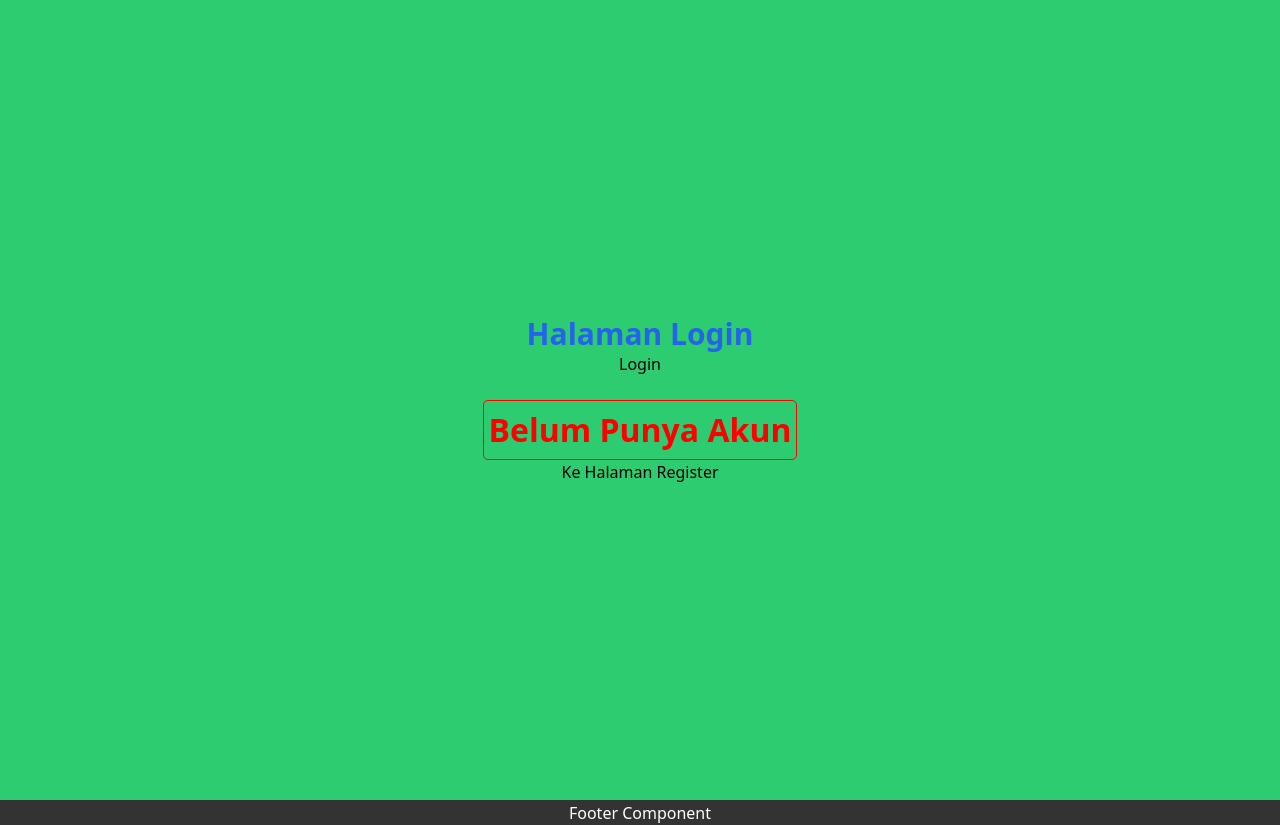
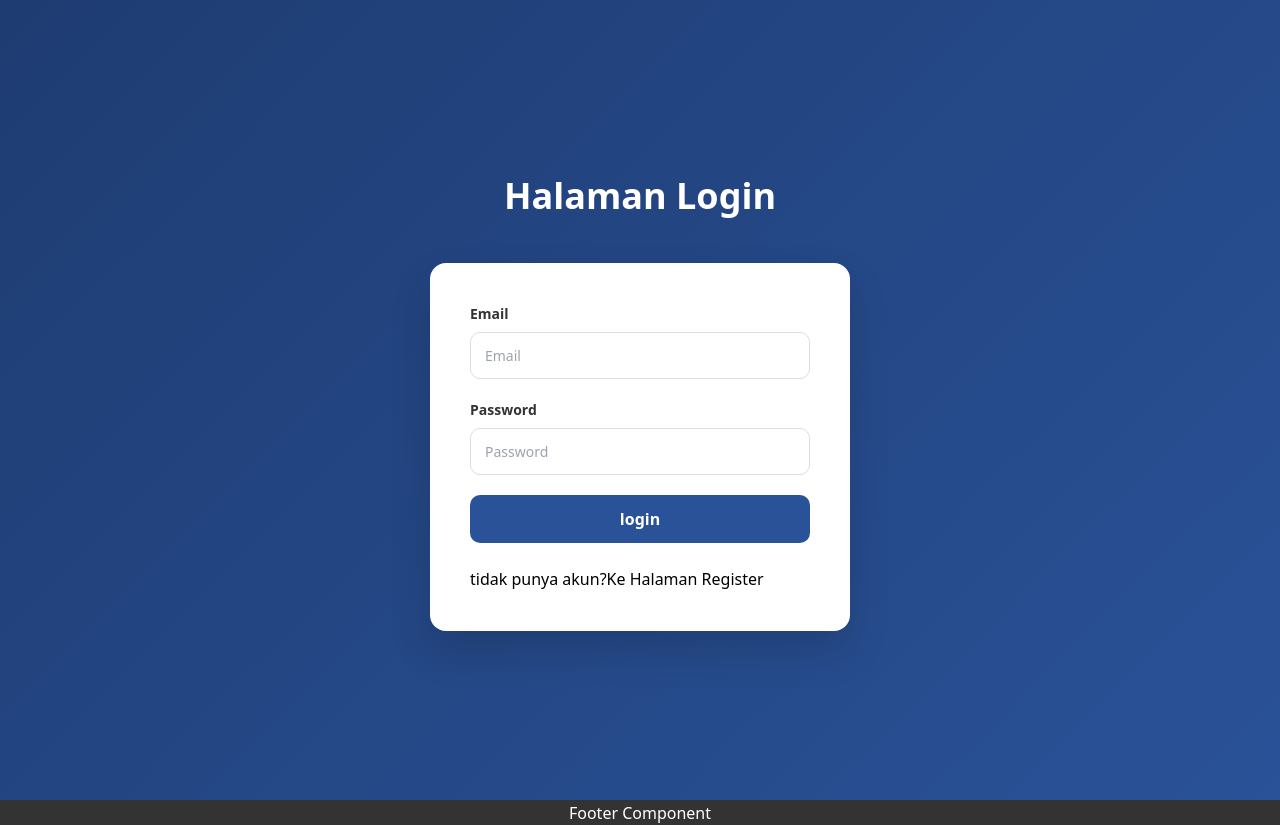
Before and after one commit to AbdillahNS/Pemrograman_Framework, a Next.js app: page /auth/login in a window 1280 px wide. Built offline with nearby package versions, Linux system fonts and the light colour scheme.

Commit message:
Jobsheet 16

```diff
--- a/src/Middleware/withAuth.ts
+++ b/src/Middleware/withAuth.ts
@@ -5,6 +5,8 @@
   NextRequest,
   NextResponse,
 } from "next/server";
+
+const hanyaAdmin = ["/admin"];
 
 export default function withAuth(
   middleware: NextMiddleware,
@@ -20,8 +22,12 @@
       });
 
       if (!token) {
-        const loginUrl = new URL("/", req.url);
-        return NextResponse.redirect(loginUrl);
+        const Url = new URL("/auth/login", req.url);
+        Url.searchParams.set("callbackUrl", encodeURI(req.url));
+        return NextResponse.redirect(Url);
+      }
+      if (token.role !== "admin" && hanyaAdmin.includes(pathname)) {
+        return NextResponse.redirect(new URL("/", req.url));
       }
     }
     return middleware(req, next);
--- a/src/middleware.ts
+++ b/src/middleware.ts
@@ -1,5 +1,5 @@
-import { NextResponse } from 'next/server'
-import type { NextRequest } from 'next/server'
+import { NextResponse } from 'next/server';
+import type { NextRequest } from 'next/server';
 
 export function middleware(request: NextRequest) {
     const isLogin = false; // jika false kehalaman login, jika true maka bisa akses halaman produk
--- /dev/null
+++ b/src/pages/admin/index.tsx
@@ -0,0 +1,18 @@
+const HalamanAdmin = () => {
+  return (
+    <div>
+      <div className="admin">
+        <h1>Halaman Admin</h1>
+        <p>
+          Selamat datang di halaman admin! Anda memiliki akses penuh ke semua
+          fitur dan data di aplikasi ini. Di sini, Anda dapat mengelola
+          pengguna, melihat laporan, dan melakukan tugas administratif lainnya.
+          Pastikan untuk menggunakan hak akses Anda dengan bijak dan menjaga
+          keamanan data pengguna.
+        </p>
+      </div>
+    </div>
+  );
+};
+
+export default HalamanAdmin;
--- a/src/pages/auth/login.tsx
+++ b/src/pages/auth/login.tsx
@@ -1,9 +1,9 @@
-import Tampilanlogin from "../../views/auth/login";
+import TampilanLogin from "../../views/auth/login";
 
 const halamanLogin = () => {
     return (
         <>
-        <Tampilanlogin />
+        <TampilanLogin />
         </>
     );
 };
--- a/src/utils/db/servicefirebase.ts
+++ b/src/utils/db/servicefirebase.ts
@@ -29,6 +29,21 @@
   return data;
 }
 
+export async function signIn (
+    email: string,) {
+    const q = query(collection(db, "users"), where("email", "==", email));
+    const querySnapshot = await getDocs(q);
+    const data = querySnapshot.docs.map((doc) => ({
+      id: doc.id,
+      ...doc.data(),
+    }));
+    if (data) {
+        return data[0];
+    } else {
+        return null;
+    }
+}
+
 export async function signUp(
   userData: {
     email: string;
@@ -58,7 +73,7 @@
   } else {
     // user belum ada -> boleh daftar
     userData.password = await bcrypt.hash(userData.password, 10);
-    userData.role = "member";
+    userData.role = "user";
     await addDoc(collection(db, "users"), userData)
       .then(() => {
         callback({
--- a/src/views/auth/login/index.tsx
+++ b/src/views/auth/login/index.tsx
@@ -1,24 +1,130 @@
-import Link from 'next/link';
-import { useRouter } from 'next/router';
-// import styles from './login.module.css';
-import styles from './login.module.scss';
+import Link from "next/link";
+import style from "../../auth/login/login.module.scss";
+import { useRouter } from "next/router";
+import { useState } from "react";
+import { signIn } from "next-auth/react";
 
-const halamanLogin = () => {
-    const { push } = useRouter();
+const TampilanLogin = () => {
+    const [isLoading, setIsLoading] = useState(false);
+    const { push, query } = useRouter();
 
-    const handleLogin = () => {
-        // logic login disini
-        push('/produk'); // Imperatif navigation ke Product
+    const callbackUrl: any = query.callbackUrl || "/";
+    const [error, setError] = useState("");
+    const handleSubmit = async (event: any)=> {
+        event.preventDefault();
+        setError("");
+        setIsLoading(true);
+
+        // const form = event.currentTarget;
+        // const formData = new FormData(event.currentTarget);
+        // const email = ((formData.get("email") as string) || "").trim();
+        // const password = (formData.get("Password") as string) || "";
+
+        // if (!email) {
+        //     setIsLoading(false);
+        //     setError("Email wajib diisi");
+        //     return;
+        // }
+
+        // if (password.length < 6) {
+        //     setIsLoading(false);
+        //     setError("Password minimal 6 karakter");
+        //     return;
+        // }
+
+        // const response = await fetch("/api/login", {
+        //     method: "POST",
+        //     headers: {
+        //         "Content-Type": "application/json",
+        //     },
+        //     body: JSON.stringify({ email, password }),
+        // });
+        // const result = await response.json();
+        // if (response.status === 200) {
+        //     form.reset();
+        //     setIsLoading(false);
+        //     push("/auth/login");
+        // } else {
+        //     setIsLoading(false);
+        //     setError(result.name || "An error occurred");
+        // }
+        try {
+            const res = await signIn("credentials", {
+                redirect: false,
+                email: event.target.email.value,
+                password: event.target.Password.value,
+                callbackUrl,
+            });
+
+            // console.log("signIn response:", res);
+            if (!res?.error) {
+                setIsLoading(false);
+                push(callbackUrl);
+            } else {
+                setIsLoading(false);
+                setError(res?.error || "Login failed");
+            }
+        } catch (error) {
+            setIsLoading(false);
+            setError("wrong email or password");
+        }
     };
 
     return (
-        <div className={styles.login}>
-            <h1 className="text-3xl font-bold text-blue-600">Halaman Login</h1>
-            <button onClick={() => handleLogin()}>Login</button><br />
-            <h1 style={{ color: "red", border: "1px solid red", borderRadius: "5px", padding: "5px" }}>Belum Punya Akun</h1>
-            <Link href={"/auth/register"}>Ke Halaman Register</Link>
+        <div className={style.login}>
+                {error && <p className={style.login__error}>{error}</p>}
+            <h1 className={style.login__title}>Halaman Login</h1>
+            <div className={style.login__form}>
+                <form onSubmit={handleSubmit}>
+                    <div className={style.login__form__item}>
+                        <label
+                            htmlFor="email"
+                            className={style.login__form__item__label}
+                        >
+                            Email
+                        </label>
+                        <input
+                            type="email"
+                            id="email"
+                            name="email"
+                            placeholder="Email"
+                            required
+                            className={style.login__form__item__input}
+                        />
+                    </div>
+
+                    <div className={style.login__form__item}>
+                        <label
+                            htmlFor="Password"
+                            className={style.login__form__item__label}
+                        >
+                            Password
+                        </label>
+                        <input
+                            type="password"
+                            id="Password"
+                            name="Password"
+                            placeholder="Password"
+                            minLength={6}
+                            required
+                            className={style.login__form__item__input}
+                        />
+                    </div>
+                    <button
+                        type="submit"
+                        className={style.login__form__item__button}
+                        disabled={isLoading}
+                    >
+                        {isLoading ? "Loading..." : "login"}
+                    </button>
+                </form>
+                <br />
+                <p className={style.login__form__item__text}>
+                    tidak punya {""} akun?<Link href="/auth/register">Ke Halaman Register</Link>
+                </p>
+            </div>
         </div>
     );
 };
 
-export default halamanLogin;
+export default TampilanLogin;
--- a/src/views/auth/login/login.module.scss
+++ b/src/views/auth/login/login.module.scss
@@ -1,10 +1,101 @@
-@import "@/styles/colors.scss";
-
 .login {
+    min-height: 100vh;
     display: flex;
     flex-direction: column;
     align-items: center;
     justify-content: center;
-    height: 100vh;
-    background-color: map-get($map: $schema, $key:color-secondary);
+    background: linear-gradient(135deg, #1e3c72, #2a5298);
+    padding: 20px;
+
+    &__title {
+        width: 100%;
+        text-align: center;
+        font-size: 36px;
+        font-weight: 700;
+        color: #ffffff;
+        margin-bottom: 40px;
+    }
+
+    &__form {
+        background: #ffffff;
+        width: 100%;
+        max-width: 420px;
+        padding: 40px;
+        border-radius: 16px;
+        box-shadow: 0 20px 40px rgba(0, 0, 0, 0.15);
+
+        &__item {
+            display: flex;
+            flex-direction: column;
+            margin-bottom: 20px;
+
+            &__label {
+                font-size: 14px;
+                font-weight: 600;
+                margin-bottom: 8px;
+                color: #333;
+            }
+
+            &__input {
+                padding: 12px 14px;
+                border-radius: 10px;
+                border: 1px solid #ddd;
+                font-size: 14px;
+                transition: all 0.3s ease;
+
+                &:focus {
+                    outline: none;
+                    border-color: #2a5298;
+                    box-shadow: 0 0 3px rgba(42, 82, 152, 0.2);
+                }
+            }
+        }
+        button {
+            width: 100%;
+            padding: 12px;
+            border: none;
+            border-radius: 10px;
+            background: #2a5298;
+            color: #ffffff;
+            font-weight: 600;
+            cursor: pointer;
+            transition: 0.3s ease;
+
+            &:hover {
+                background: #1e3c72;
+                transform: translateY(-2px);
+            }
+        }
+    }
+    &__error {
+        color: #e74c3c;
+        font-size: 14px;
+        margin-top: 8px;
+    }
 }
+
+
+/* Animation */
+@keyframes fadeIn {
+    from {
+        opacity: 0;
+        transform: translateY(15px);
+    }
+    to {
+        opacity: 1;
+        transform: translateY(0);
+    }
+}
+
+/* Responsive */
+@media (max-width: 768px) {
+    .login {
+        &__form {
+            padding: 30px 20px;
+        }
+
+        &__title {
+            font-size: 26px;
+        }
+    }
+}
```
Also changed, not shown: src/pages/api/auth/[...nextauth].ts (+35 -16 lines).
